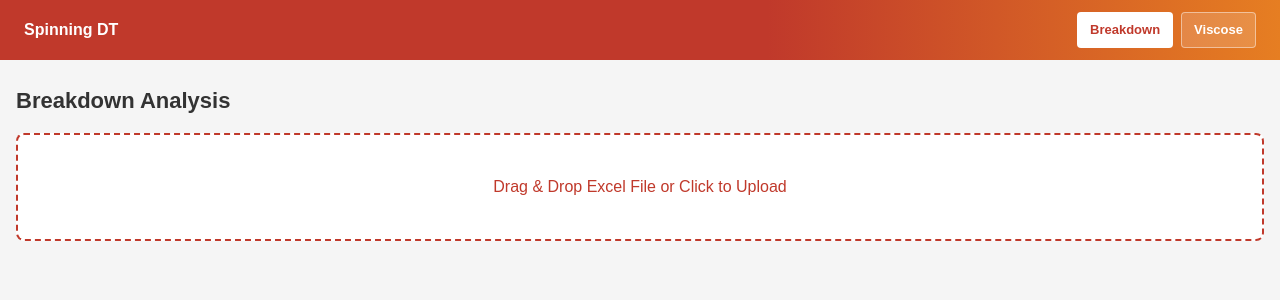
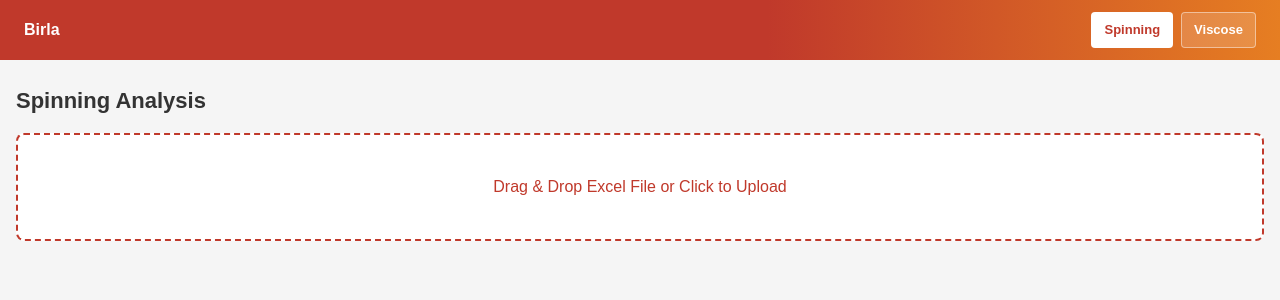
Before and after one commit to Sarvottam999/spinning-dt, a Next.js app: page / in a window 1280 px wide. Shown: the top 300 px of the page. Built offline with nearby package versions, Linux system fonts and the light colour scheme.

Commit message:
fixed nami g

```diff
--- a/app/Breakdowntable.tsx
+++ b/app/Breakdowntable.tsx
@@ -206,7 +206,7 @@ function MultiCheckDropdown({
 }
 
 export default function ExcelUploader({
-  title = "Breakdown Analysis",
+  title = "Spinning Analysis",
   reportName = "breakdown",
   extractLine = extractBreakdownLine,
   lineMode = "sequential",
--- a/app/components/Navbar.tsx
+++ b/app/components/Navbar.tsx
@@ -4,7 +4,7 @@ import Link from "next/link";
 import { usePathname } from "next/navigation";
 
 const navItems = [
-  { href: "/breakdown", label: "Breakdown" },
+  { href: "/breakdown", label: "Spinning" },
   { href: "/viscose", label: "Viscose" },
 ];
 
@@ -32,7 +32,7 @@ export default function Navbar() {
           letterSpacing: 0,
         }}
       >
-        Spinning DT
+        Birla
       </Link>
 
       <div style={{ display: "flex", alignItems: "center", gap: 8 }}>
--- a/app/features/BreakdownAnalysis.tsx
+++ b/app/features/BreakdownAnalysis.tsx
@@ -3,5 +3,5 @@
 import ExcelUploader from "../Breakdowntable";
 
 export default function BreakdownAnalysis() {
-  return <ExcelUploader title="Breakdown Analysis" reportName="breakdown" />;
+  return <ExcelUploader title="Spinning Analysis" reportName="breakdown" />;
 }
--- a/app/layout.tsx
+++ b/app/layout.tsx
@@ -3,7 +3,7 @@ import Navbar from "./components/Navbar";
 import "./globals.css";
 
 export const metadata: Metadata = {
-  title: "Spinning DT",
+  title: "DT",
   description: "Spinning downtime and viscose analysis",
 };
 
```
